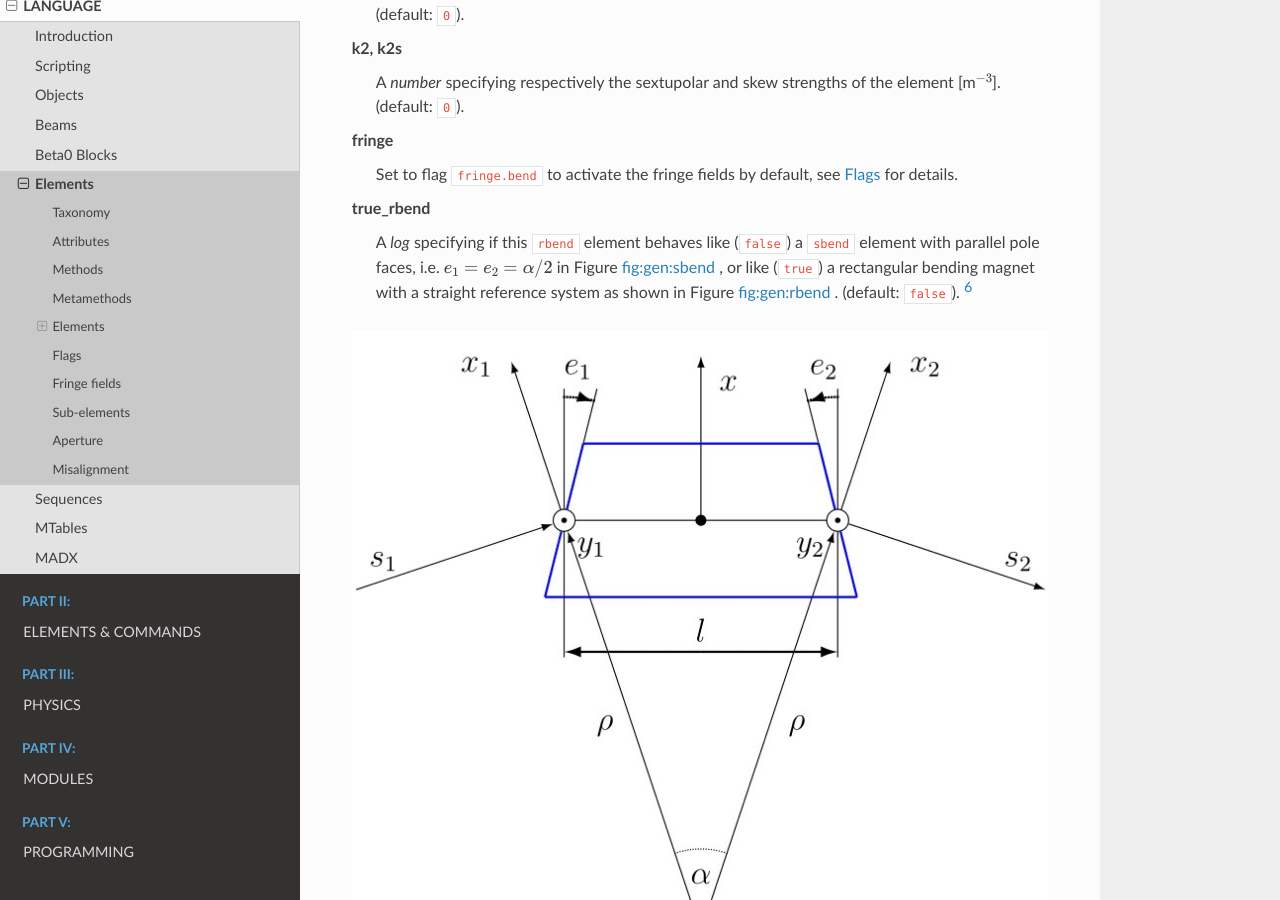
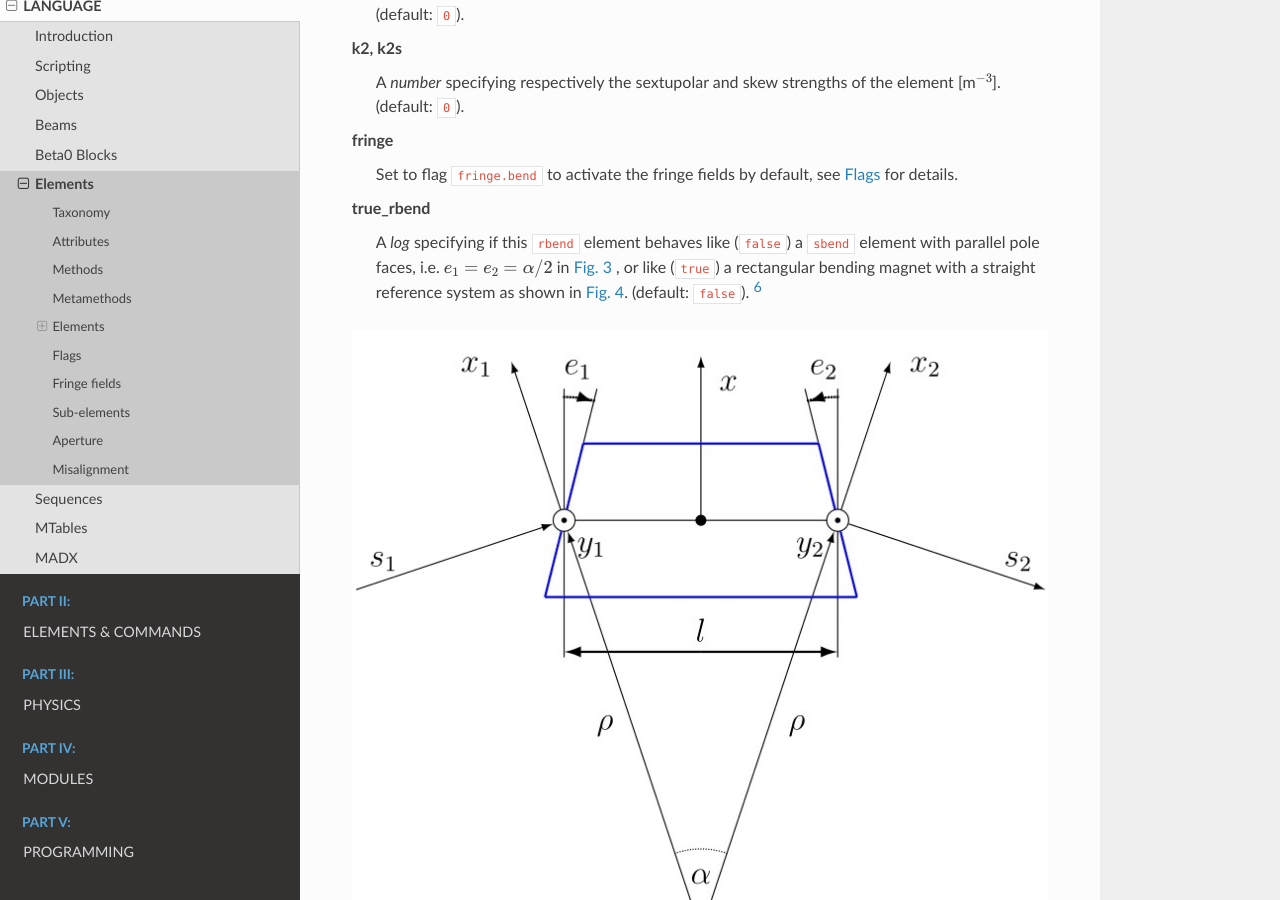
Before and after one commit to MethodicalAcceleratorDesign/MAD-NG.docs, a Sphinx documentation site: the page built from refman/source/elements.rst, in a window 1280 px wide and 900 px high, scrolled down 8426 px. Built offline with Sphinx 7.4.7 and the Read the Docs theme 2.0.0, drawn with Linux system fonts in a browser that asks for light colours; the version number could not be read and is left out; some of the changed text lies outside the part shown.

Commit message:
Improved referencing

```diff
--- a/refman/source/elements.rst
+++ b/refman/source/elements.rst
@@ -272,7 +272,7 @@ Some elements define new attributes or override the default values provided by t
 SBend
 """""
 
-The ``sbend`` element is a sector bending magnet with a curved reference system as shown in :numref:`fig-gen-sbend`, and defines or overrides the following attributes:
+The ``sbend`` element is a sector bending magnet with a curved reference system as shown in :numref:`figsbend`, and defines or overrides the following attributes:
 
 **k0**
 	A ``number`` specifying the dipolar strength of the element [:math:`\mathrm{m}^{-1}`].
@@ -291,7 +291,7 @@ The ``sbend`` element is a sector bending magnet with a curved reference system
 	 Set to flag ``fringe.bend`` to activate the fringe fields by default, see :ref:`Flags <sec.elm.flgs>` for details.
 
 .. figure:: fig/elm_refsys_sbend.jpg
-	:name: fig-gen-sbend
+	:name: figsbend
 	:align: center
 
 	Reference system for a sector bending magnet.
@@ -299,7 +299,7 @@ The ``sbend`` element is a sector bending magnet with a curved reference system
 RBend
 """""
 
-The ``rbend`` element is a rectangular bending magnet with a straight reference system as shown in :numref:`fig-gen-rbend`, and defines or overrides the following attributes:
+The ``rbend`` element is a rectangular bending magnet with a straight reference system as shown in :numref:`figrbend`, and defines or overrides the following attributes:
 
 **k0**
 	A ``number`` specifying the dipolar strength of the element [:math:`\mathrm{m}^{-1}`].
@@ -318,10 +318,10 @@ The ``rbend`` element is a rectangular bending magnet with a straight reference
 	 Set to flag ``fringe.bend`` to activate the fringe fields by default, see :ref:`Flags <sec.elm.flgs>` for details.
 
 **true_rbend**
-	 A *log* specifying if this ``rbend`` element behaves like (``false``) a ``sbend`` element with parallel pole faces, i.e. :math:`e_1=e_2=\alpha/2` in Figure `<fig:gen:sbend>`_ , or like (``true``) a rectangular bending magnet with a straight reference system as shown in Figure `<fig:gen:rbend>`_ . (default: ``false``). [#f6]_
+	 A *log* specifying if this ``rbend`` element behaves like (``false``) a ``sbend`` element with parallel pole faces, i.e. :math:`e_1=e_2=\alpha/2` in :numref:`figsbend` , or like (``true``) a rectangular bending magnet with a straight reference system as shown in :numref:`figrbend`. (default: ``false``). [#f6]_
 
 .. figure:: fig/elm_refsys_rbend.jpg
-	:name: fig-gen-rbend
+	:name: figrbend
 	:align: center
 
 	Reference system for a rectangular bending magnet.
--- a/refman/source/twiss.rst
+++ b/refman/source/twiss.rst
@@ -8,7 +8,7 @@ Command synopsis
 ----------------
 .. _sec.twiss.synop:
 
-The ``twiss`` command format is summarized in the :numref:`fig-twiss-synop`, including the default setup of the attributes. Most of these attributes are set to ``nil`` by default, meaning that ``twiss`` relies on the ``track`` and the ``cofind`` commands defaults.
+The ``twiss`` command format is summarized in :numref:`fig-twiss-synop`, including the default setup of the attributes. Most of these attributes are set to ``nil`` by default, meaning that ``twiss`` relies on the ``track`` and the ``cofind`` commands defaults.
 
 .. code-block:: lua
 	:name: fig-twiss-synop
```
Also changed, not shown: other parts of refman/source/elements.rst (+1 -1 lines).
